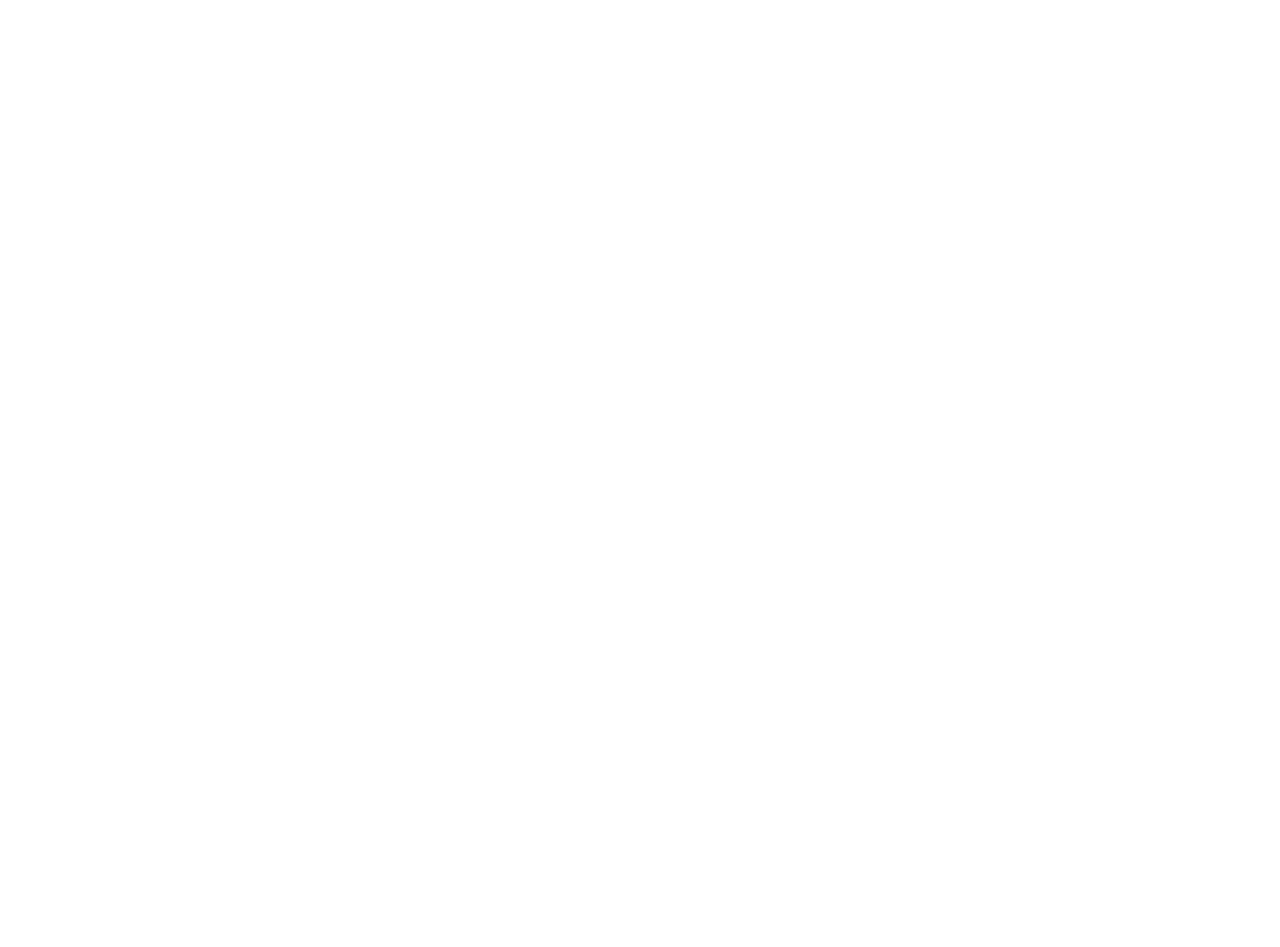
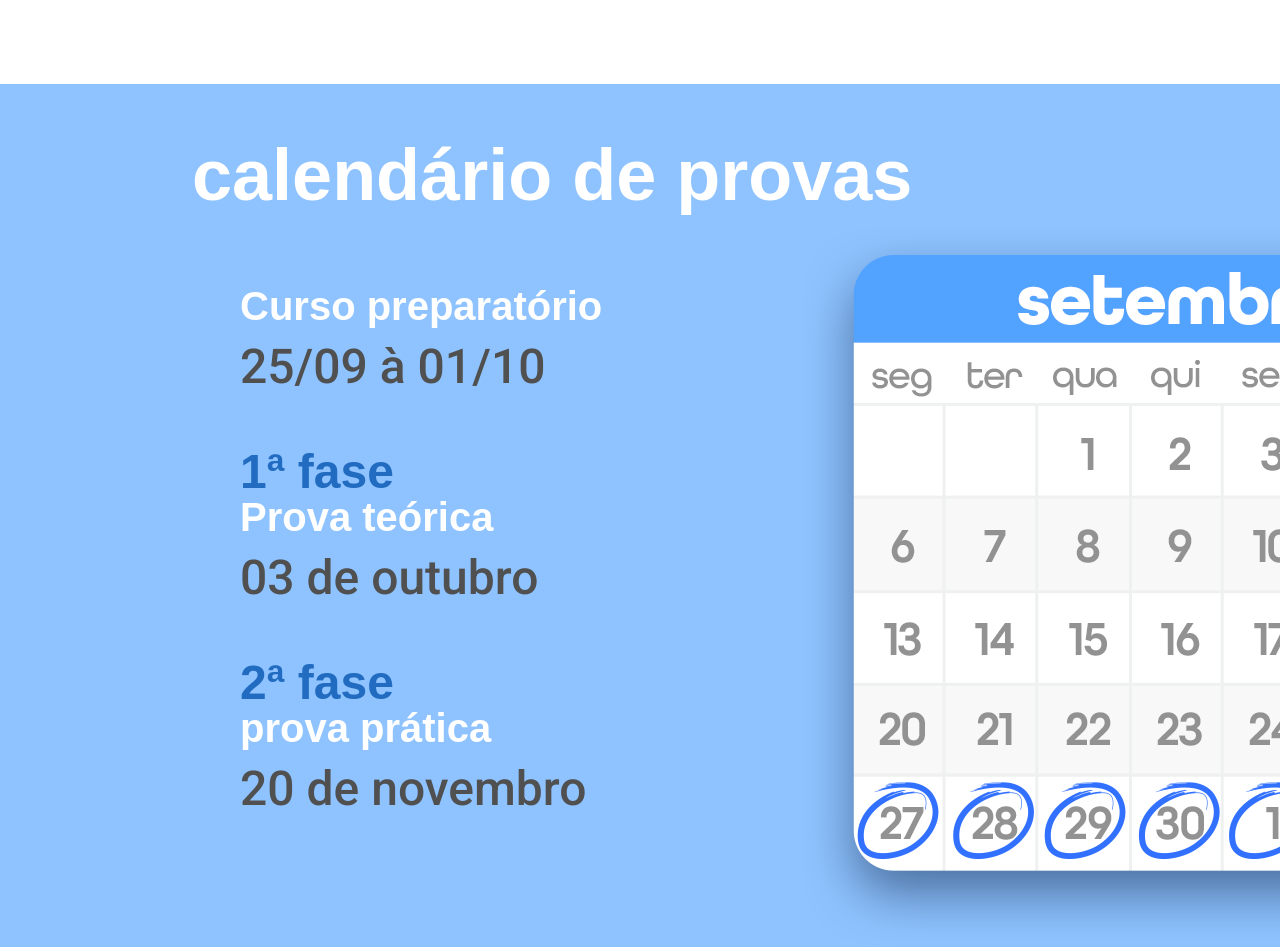
Before and after one commit to ThiagoMalveira/Teste-Cetrus, a React (Create React App) app: page / in a window 1280 px wide. Shown: the part 3360-4307 px from the top of the page. Before the commit the page ends 3336 px from the top, so only its background shows below. Built offline with nearby package versions, Linux system fonts and the light colour scheme.

Commit message:
calendario

```diff
--- a/src/App.tsx
+++ b/src/App.tsx
@@ -2,6 +2,7 @@
 import { Middle } from './components/CursoHas';
 import { News } from './components/News'
 import { Subscribe } from './components/Subscribe'
+import { Calendar } from './components/Calendar'
 import 'bootstrap/dist/css/bootstrap.min.css';
 
 import './styles/global.scss'
@@ -13,6 +14,7 @@
       <Middle></Middle>
       <News></News>
       <Subscribe></Subscribe>
+      <Calendar></Calendar>
     </div>
   );
 }
--- /dev/null
+++ b/src/components/Calendar/index.tsx
@@ -0,0 +1,27 @@
+import Calendario from '../../assets/imgs/calendario.png'
+import styles from './styles.module.scss'
+
+export function Calendar(){
+  return (
+    <div className={styles.mainContainer}>
+      <div className={styles.titleContent}>
+        <h1>calendário de provas </h1>
+      </div>
+      <div className={styles.calendarContainer}>
+
+        <h3>Curso preparatório</h3>
+        <p>25/09 à 01/10</p>
+
+        <h2>1ª fase</h2>
+        <h3>Prova teórica</h3>
+        <p>03 de outubro</p>
+
+        <h2>2ª fase</h2>
+        <h3>prova prática</h3>
+        <p>20 de novembro</p>
+
+        <img src={Calendario} alt="Calendário" />
+      </div>
+    </div>
+  )
+}
--- /dev/null
+++ b/src/components/Calendar/styles.module.scss
@@ -0,0 +1,39 @@
+.mainContainer {
+  background-color: #8ec3ff;
+}
+.titleContent{
+  display: flex;
+  margin-left: 2rem;
+  margin-top: 60rem;
+
+  h1 {
+    color: var(--white);
+    font-size: 4.5rem;
+    margin-top: 3rem;
+    margin-left: 10rem;
+  }
+}
+.calendarContainer{
+  p{
+    margin-left: 15rem;
+    font-size: 3rem;
+  }
+  h2 {
+    color: var(--blue);
+    font-size: 3rem;
+    margin-left: 15rem;
+    margin-top: 3rem;
+    margin-bottom: -4rem;
+  }
+  h3 {
+    color: var(--white);
+    font-size: 2.5rem;
+    padding: 0 0 auto;
+    margin-top: 3.5rem;
+    margin-left: 15rem;
+  }
+  img {
+    margin-top: -38rem;
+    margin-left: 50rem;
+  }
+}
--- a/src/styles/global.scss
+++ b/src/styles/global.scss
@@ -1,5 +1,5 @@
 :root {
-  --blue: #2366ff;
+  --blue: #216bc0;
   --white: #ffffff;
   --white-blue: #6aabff;
 
```
